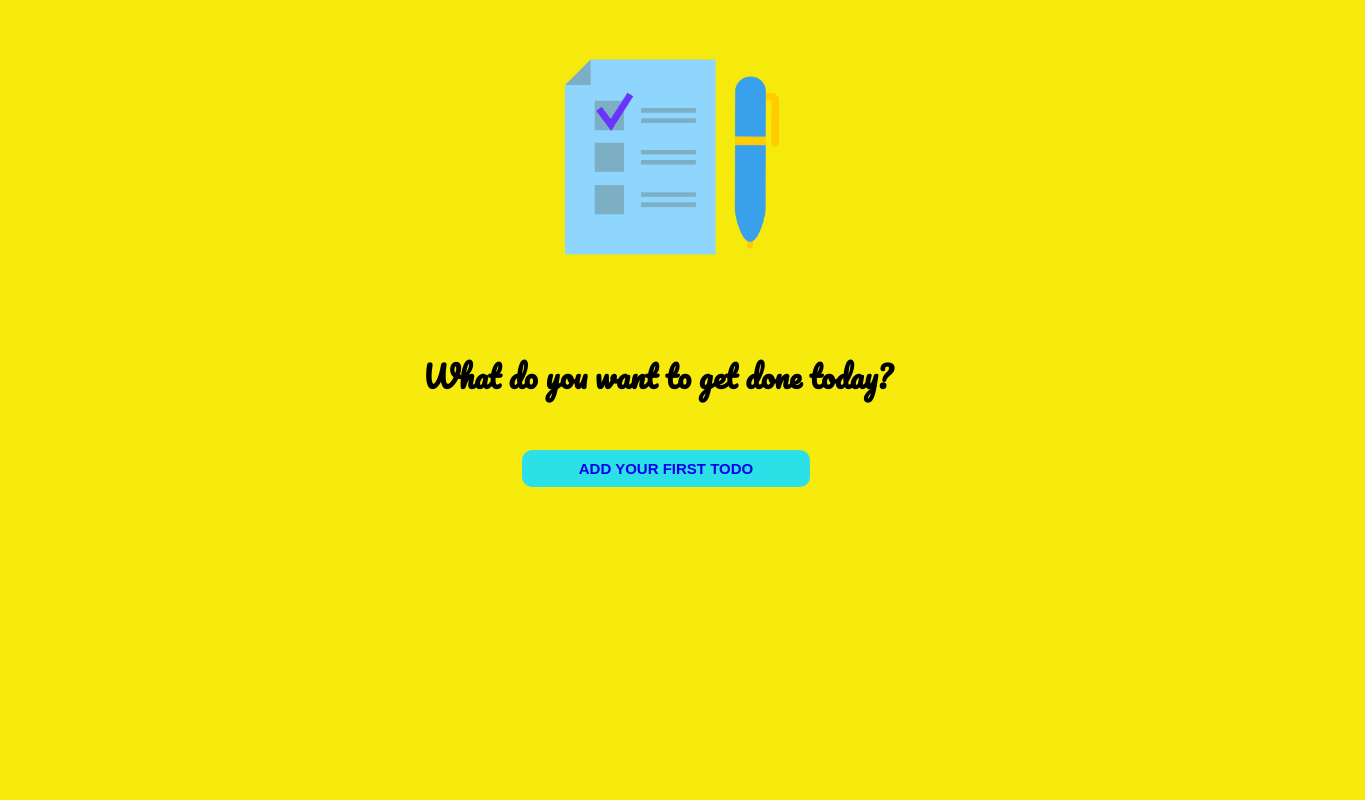
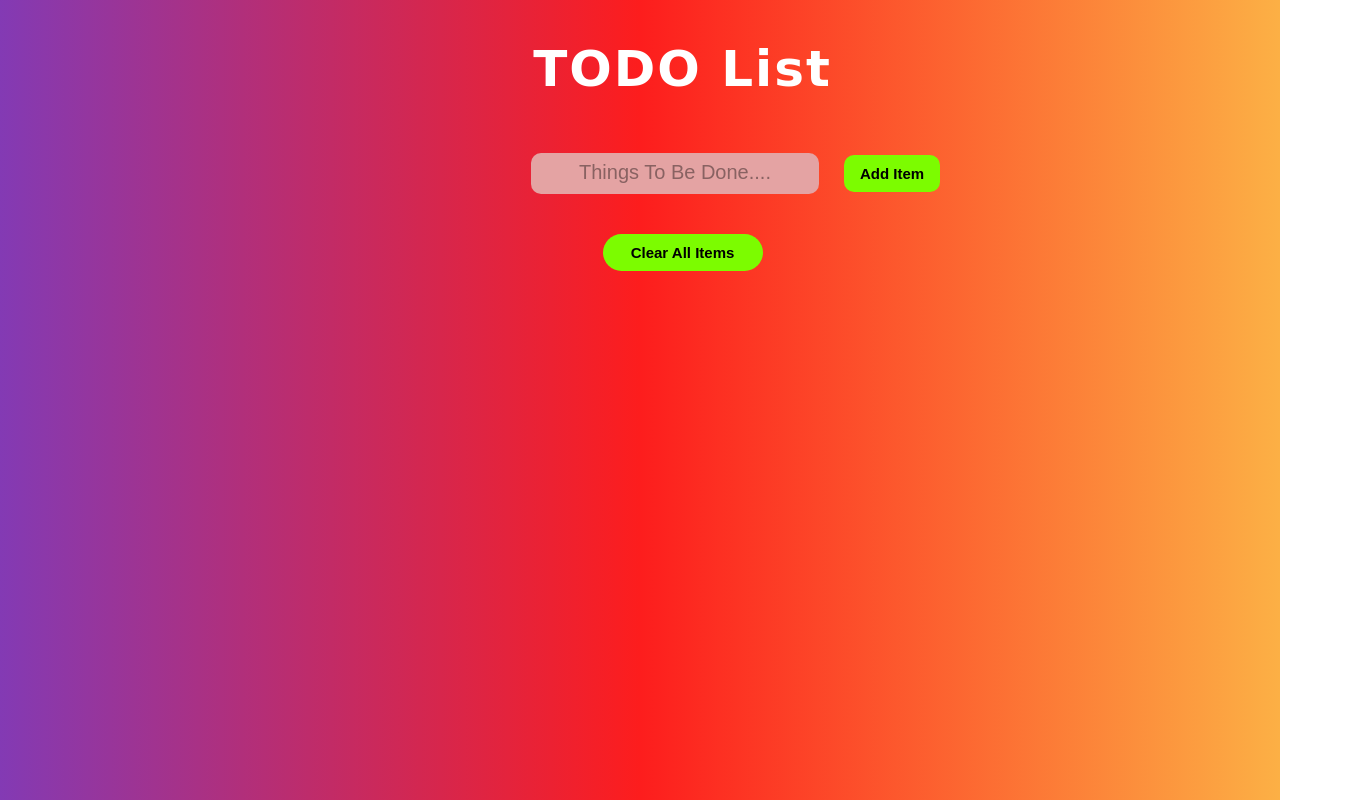
Before and after one commit to Sayahnneeta/To-Do-list, a plain HTML site: page front.html in a window 1280 px wide. Shown: the whole page, 1365 px wide, since content can reach past the window. Drawn offline with Linux system fonts and the light colour scheme; a web font is replaced by a local one.

Commit message:
final changes made

```diff
--- a/front.html
+++ b/front.html
@@ -1,72 +1,28 @@
 <!DOCTYPE html>
 <html lang="en">
+
 <head>
     <meta charset="UTF-8">
     <meta http-equiv="X-UA-Compatible" content="IE=edge">
     <meta name="viewport" content="width=device-width, initial-scale=1.0">
-    <title>TODO LIST</title>
+    <title>To-Do-List</title>
+    <link rel="stylesheet" href="style.css">
+    <script src="https://kit.fontawesome.com/29ee0bc57e.js" crossorigin="anonymous"></script>
 </head>
-<style>
-    @import url('https://fonts.googleapis.com/css2?family=Pacifico&display=swap');
-    body
-    {
-        background-color: #f6eb0cff;
-        background-size: cover;
-        padding: 0;
-        margin: 0;
-    }
-    .front-gif
-    {
-        width: 25%;
-        height: 25%;
-        position: relative;
-        left: 40%;
-        top: 20%;
-    }
-    .front
-    {
-        font-family: 'Pacifico', cursive;
-        color:black;
-        text-align: center;
-        font-size: 30px;
-        position: absolute;
-        top: 40%;
-        left: 33%;
-    }
-    .submit
-    {
-    margin: 10px;
-    padding: 10px;
-    border-radius: 10px;
-    background-color: rgb(43, 225, 231);
-    color: black;
-    width: 18rem;
-    font-size: 15px;
-    font-weight: bold;
-    font-family: 'Montserrat', sans-serif;
-    border: none;
-    position: absolute;
-    top: 55%;
-    left: 40%;
-    }
-    .link
-    {
-        text-decoration: none;
 
-    }
-    button:hover
-    {
-        background-color: coral;
-        text-decoration: none;
-        color: black;
-        cursor: pointer;
-    }
-</style>
-<body>
-    <div class="bg">
-        <img class="front-gif" src="bg.gif" alt="" srcset="">
-        <h3 class="front">What do you want to get done today?</h3>
-        <button class="submit" ><a class="link" href="index.html">ADD YOUR FIRST TODO </a></button>
+<body class="front-1">
+    <div class="container">
+        <h1>TODO List</h1>
+        <form class="todo-form">
+            <input type="text" class="todo-input" placeholder="Things to be done....">
+            <button type="submit" class="input-btn">Add Item</button>
+        </form>
+        <ul class="todo-items">
+
+        </ul>
+        <button onclick="deleteAll()" id="clear-list" > Clear All Items</button>
     </div>
 </body>
+<script src="script.js"></script>
+
 </html>
--- a/script.js
+++ b/script.js
@@ -130,6 +130,6 @@ todoItemsList.addEventListener('click', function(event)
 
 function deleteAll(event)
 {
- var obj = todoItemsList ;
- obj.style["display"] = "none";
+  localStorage.clear();
+  location.reload();
 }
--- a/style.css
+++ b/style.css
@@ -6,13 +6,16 @@
     padding: 0;
     box-sizing: border-box;
 }
-body
+.front-1
 {
     background: linear-gradient(90deg, rgba(131,58,180,1) 0%,rgba(253,29,29,1) 50%, rgba(252,176,69,1) 100%);
     /* padding: 30px 40px; */
     color: white;
     text-align: center;
     display: flex;
+    height: 100vh;
+    background-repeat: no-repeat;
+    background-size: cover;
 }
 
 h1
@@ -38,6 +41,8 @@ h1
 {
     padding: 10px;
     font-family: 'Josefin Sans', sans-serif;
+    position: relative;
+    left: 4%;
 }
 .item
 {
```
Also changed, not shown: index.html (+61 -35 lines), bg-1.gif (added).
